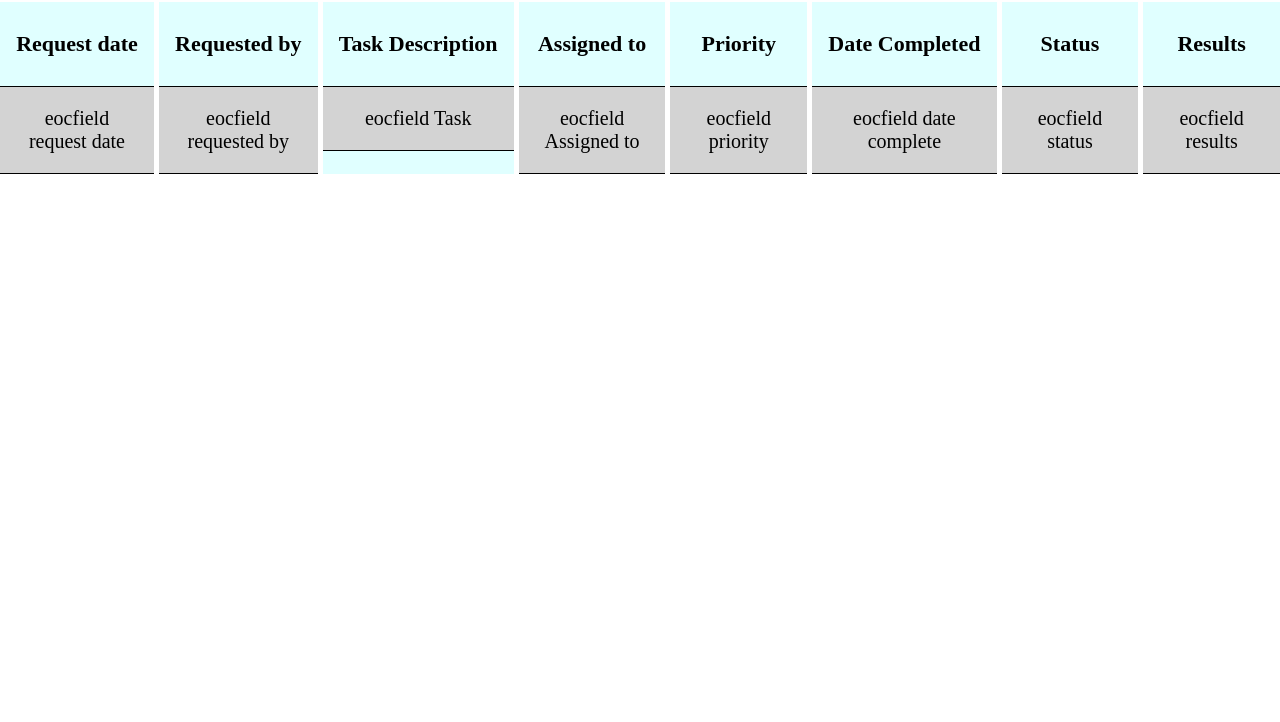
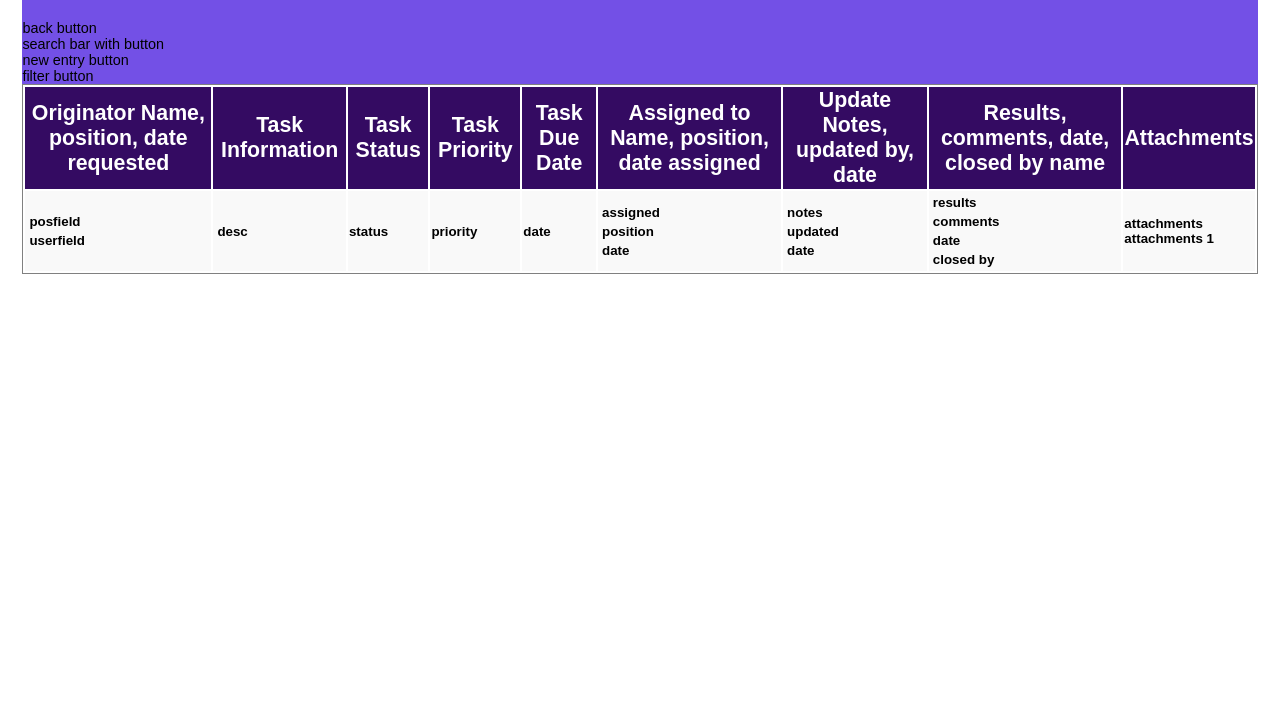
Before and after one commit to jd9913/TaskTracker, a plain HTML site: page index.html in a window 1280 px wide. Shown: the part 78-800 px from the top of the page. Drawn offline with Linux system fonts and the light colour scheme.

Commit message:
major changes to html structure

```diff
--- a/index.html
+++ b/index.html
@@ -1,71 +1,157 @@
-<!--<!DOCTYPE html>-->
 <!DOCTYPE html>
 <html lang="en">
-<head>
-    <meta charset ="UTF-8"/>
-  <title></title>
-  <link href="taskTracker.css"
-        rel="stylesheet"
-        type="text/css">
-</head>
-<body>
-  <h1>Task Tracker</h1>
-  <div class="Grid">
-    <div class="column1">
-      <h4>Request date</h4>
-      <div class="row">
-        eocfield request date
-      </div>
-    </div>
-    <div class="column2">
-      <h4>Requested by</h4>
 
-      <div class="row">
-        eocfield requested by
-      </div>
-    </div>
-    <div class="column3">
-      <h4>Task Description</h4>
+    <html>
+      <head>
+       <!-- <script type="text/javascript">
 
-      <div class="row">
-        eocfield Task
-      </div>
-    </div>
-    <div class="column4">
-      <h4>Assigned to</h4>
+     var TRange=null;
 
-      <div class="row">
-        eocfield Assigned to
-      </div>
-    </div>
-    <div class="column5">
-      <h4>Priority</h4>
 
-      <div class="row">
-        eocfield priority
-      </div>
-    </div>
-    <div class="column6">
-      <h4>Date Completed</h4>
 
-      <div class="row">
-        eocfield date complete
-      </div>
-    </div>
-    <div class="column7">
-      <h4>Status</h4>
+     function findString (str) {
 
-      <div class="row">
-        eocfield status
-      </div>
-    </div>
-    <div class="column8">
-      <h4>Results</h4>
+       var strFound;
 
-      <div class="row">
-        eocfield results
-      </div>
-    </div>
-  </div>
-</body>
+       var MSIE = navigator.appName.indexOf("Microsoft")!=-1;
+
+       if (MSIE) {
+
+         if (TRange!=null)
+
+         {
+
+           TRange.collapse(false);
+
+           strFound=TRange.findText(str);
+
+           if (strFound) TRange.select();
+
+         }
+
+         if (TRange==null || strFound==0)
+
+         {
+
+           TRange=document.body.createTextRange();
+
+           strFound=TRange.findText(str);
+
+           if (strFound) TRange.select();
+
+         }
+
+       }
+
+       if (!strFound) alert ("\""+str+"\" not found!");
+
+     }
+
+        </script>-->
+
+        <link href="style.css" rel="stylesheet" type="text/css">
+      </head>
+
+     <body>
+        <section class = "container">
+            <section class = "pageTop"> <!--my heading box with all the elements-->
+                <div><h1>Heading information, title of board</h1>
+                <p><h4>Incident name information</h4></p></div><!--draw from eocfield/webEOC data-->
+                <div>back button</div>
+                <div>search bar with button</div>
+                <div>new entry button</div>
+                <div>filter button</div>
+           </section>
+
+            <section class = "data"><!--Table data-->
+                <table class = "data">
+                    <tbody>
+                        <tr class = "heading">
+                            <!--table heading data-->
+                            <th>Originator Name, position, date requested</th>
+                            <th>Task Information</th>
+                            <th>Task Status</th>
+                            <th>Task Priority</th>
+                            <th>Task Due Date</th>
+                            <th>Assigned to Name, position, date assigned</th>
+                            <th>Update Notes, updated by, date</th>
+                            <th>Results, comments, date, closed by name</th>
+                            <th>Attachments</th>
+                        </tr>
+                            <eocrepeatallrecords sort="status asc, originating_datetime desc"/>
+                        <tr class = "hideCell">
+                            <td>
+                                <table>
+                                    <tr><td><eocfield name="originating_position"/>posfield</td></tr>
+                                    <tr><td><eocfield name="originating_user"/>userfield</td></tr>
+                                </table>
+                            </td>
+                            <td>
+                                <table>
+                                    <tr><td><eocfield name="description"/>desc</td></tr>
+                                </table>
+                            </td>
+                                <td>
+                                    <eocfield name="status"/>status
+                                </td>
+                                <td>
+                                    <eocfield name ="priority"/>priority
+                                </td>
+                                <td>
+                                    <eocfield name = "date"/>date
+                                </td>
+                                <td>
+                                    <table>
+                                       <tr><td>
+                                            <eocfield name ="assigned to"/>assigned
+                                        </td></tr>
+                                        <tr><td>
+                                            <eocfield name = "assigned position"/>position
+                                            </td></tr>
+                                        <tr>
+                                            <td><eocfield name = "date"/>date</td>
+                                        </tr>
+                                    </table>
+                                </td>
+                                <td>
+                                    <table>
+                                        <tr><td>
+                                            <eocfield name = "notes"/>notes
+                                        </td></tr>
+                                        <tr><td>
+                                            <eocfield name = "updatebyname"/>updated
+                                        </td></tr>
+                                        <tr><td>
+                                            <eocfield name = "date"/>date
+                                        </td></tr>
+                                    </table>
+                                </td>
+                                <td>
+                                    <table>
+                                        <tr><td>
+                                            <eocfield name = "results"/>results
+                                        </td></tr>
+                                        <tr><td>
+                                            <eocfield name = "comments"/>comments
+                                        </td></tr>
+                                        <tr><td>
+                                            <eocfield name = "date"/>date
+                                        </td></tr>
+                                        <tr><td>
+                                            <eocfield name = "closedbyname"/>closed by
+                                        </td></tr>
+                                    </table>
+                                </td>
+                                        <td>
+                                            <eocfield name = "attachments"/>attachments
+                                            <br/>
+                                            <eocfield name = "attachments1"/>attachments 1
+                                        </td>
+
+                        </tr>
+                    </tbody>
+                </table>
+            </section>
+        </section>
+    </body>
 </html>
--- /dev/null
+++ b/style.css
@@ -0,0 +1,72 @@
+.container{
+    background-color:#d1d2d4;
+    color:#000;
+    font:normal 0.9em arial;
+    margin:1.0em;
+}
+
+.pageTop {
+
+    background-color: #7350e6;
+}
+
+table.data {
+    border:solid 1px;
+    border-color:#808080;
+    background-color:#fff;
+
+
+}
+table.data th {
+
+    font-weight: bold;
+    font-size: 16pt;
+    color: #ffffff;
+    font-family: arial,verdana,sans-serif;
+    background-color: #340b62;
+    text-align: center;
+}
+
+table.data td {
+    font-weight:bold;
+    font-size:10pt;
+    font-style:normal;
+    font-family:arial,verdana,sans-serif;
+    background-color: #f9f9f9;
+    text-align: left;
+
+
+}
+
+ td {
+   /* border-color:#f9f9f9;
+    background-color:#f9f9f9;*/
+    border-color:#aa0a0a;
+    background-color:#f9f9f9;
+    text-align: center;
+
+}
+
+data.heading {
+
+    font-weight: bold;
+    font-size: 16pt;
+    color: #ffffff;
+    font-family: arial,verdana,sans-serif;
+    background-color: #340b62;
+    text-align: center;
+
+}
+.hideCell {
+    border-color:#f9f9f9;
+    background-color:#f9f9f9;
+
+}
+.pageTop h1 {
+    text-align: center;
+    font-weight: bold;
+    font-size: 20px;
+    color: #fff;
+
+
+}
--- a/taskTracker.css
+++ /dev/null
@@ -1,108 +0,0 @@
-
-
-  body{
-    margin:0;
-  }
-
-  h1 {
-      text-align: center
-
-  }
-
-  h4{
-      text-align: center;
-      font-size: 22px;
-  }
-
-  .Grid{
-    display: grid;
-    grid-template-columns: minmax(40px, auto) repeat(1fr, auto) minmax(40px, auto);
-    grid-template-rows: repeat(4, minmax(40px, auto));
-    grid-auto-flow: dense;
-    column-gap: 5px;
-  }
-
-  .column1{
-    grid-column: 1;
-    background-color: lightcyan;
-    grid-row: span 1;
-    border: 1px solid, 1px solid, 1px solid;
-    text-align: center;
-    font-size: 18px;
-    font-style: bold;
-
-  }
-  .column2{
-    grid-column: 2;
-    background-color: lightcyan;
-    grid-row: span 1;
-    text-align: center;
-    font-size: 18px;
-    font-style: bold;
-
-  }
-  .column3{
-    grid-column: 3;
-    background-color: lightcyan;
-    grid-row: span 1;
-    text-align: center;
-    font-size: 18px;
-    font-style: bold;
-
-  }
-  .column4{
-    grid-column: 4;
-    background-color: lightcyan;
-    grid-row: span 1;
-    text-align: center;
-    font-size: 18px;
-    font-style: bold;
-
-  }
-  .column5{
-    grid-column: 5;
-    background-color: lightcyan;
-    grid-row: span 1;
-    text-align: center;
-    font-size: 18px;
-    font-style: bold;
-  }
-  .column6{
-    grid-column: 6;
-    background-color: lightcyan;
-    grid-row: span 1;
-    text-align: center;
-    font-size: 18px;
-    font-style: bold;
-  }
-  .column7{
-    grid-column: 7;
-    background-color: lightcyan;
-    grid-row: span 1;
-    text-align: center;
-    font-size: 18px;
-    font-style: bold;
-  }
-  .column8{
-    grid-column: 8;
-    background-color: lightcyan;
-    grid-row: span 1;
-    text-align: center;
-    font-size: 18px;
-    font-style: bold;
-  }
-
-.row{
-    display: grid;
-    grid-template-columns: subgrid;
-    grid-template-rows: subgrid;
-    background-color: lightgray;
-    max-height: 100px;
-    overflow-wrap: normal;
-    row-gap: 5px;
-    font-size: 20px;
-    padding: 20px;
-    position: inherit;
-    border-top: 0.5px solid;
-    border-bottom: 1px solid;
-}
```
